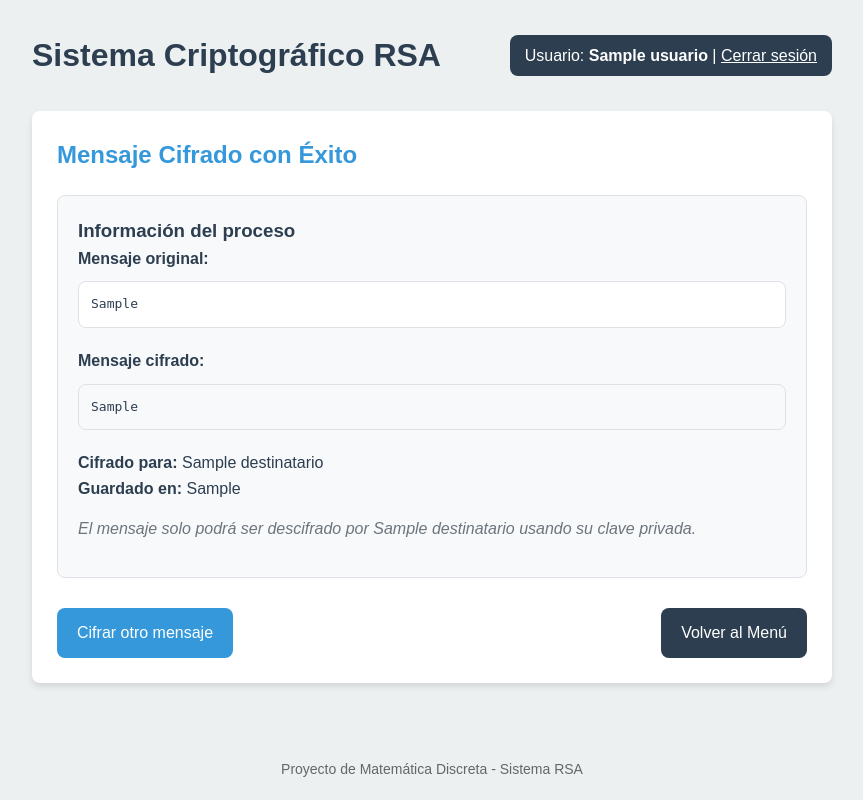
After one commit to EsthebanHeredia/RSAencrypter, a Flask app: template templates/resultado_cifrado.html in a window 1280 px wide. The commit adds this page. Shown: the whole page, without its empty margins (208-1071 px from the left). Run offline with Flask 2, Linux system fonts and the light colour scheme; the template is opened without the code that fills it: most values are stand-ins (such as "Sample title", 1, 10 or a date in 2020).

```diff
--- a/app.py
+++ b/app.py
@@ -1,7 +1,7 @@
 from flask import Flask, render_template, request, redirect, url_for, session, flash
 import os
 from rsa_utils import generar_claves_rsa, cifrar_mensaje, descifrar_mensaje, guardar_mensaje
-from config import USERS, KEYS_DIR, MESSAGES_DIR
+from config import USER_CREDENTIALS, USERS, KEYS_DIR, MESSAGES_DIR
 
 app = Flask(__name__)
 # Clave secreta para las sesiones de Flask (protege las cookies)
@@ -19,17 +19,19 @@ def index():
 def login():
     """
     Procesa el formulario de inicio de sesión.
-    Verifica si el usuario seleccionado es válido y lo guarda en la sesión.
+    Verifica si el usuario y contraseña son válidos.
     """
     usuario = request.form.get('usuario')
-    # Verificamos que el usuario esté en nuestra lista de usuarios permitidos
-    if usuario in USERS:
+    password = request.form.get('password')
+
+    # Verificamos que el usuario esté en nuestra lista y la contraseña sea correcta
+    if usuario in USERS and USER_CREDENTIALS[usuario] == password:
         # Guardamos el usuario en la sesión
         session['usuario'] = usuario
         return redirect(url_for('menu'))
     else:
-        # Si el usuario no es válido, mostramos un mensaje de error
-        flash('Usuario no válido')
+        # Si el usuario o contraseña no son válidos, mostramos mensaje de error
+        flash('Usuario o contraseña incorrectos')
         return redirect(url_for('index'))
 
 @app.route('/menu')
@@ -66,7 +68,10 @@ def generar_claves():
     if 'usuario' not in session:
         return redirect(url_for('index'))
 
-    return render_template('generar.html', usuario=session['usuario'])
+    usuario = session['usuario']
+    tiene_claves = os.path.exists(os.path.join(KEYS_DIR, f"{usuario}_private.key"))
+
+    return render_template('generar.html', usuario=usuario, tiene_claves=tiene_claves)
 
 @app.route('/procesar_generacion', methods=['POST'])
 def procesar_generacion():
@@ -80,6 +85,15 @@ def procesar_generacion():
     usuario = session['usuario']
 
     try:
+        # Verificamos si hay que eliminar claves antiguas
+        private_key_path = os.path.join(KEYS_DIR, f"{usuario}_private.key")
+        public_key_path = os.path.join(KEYS_DIR, f"{usuario}_public.key")
+
+        if os.path.exists(private_key_path):
+            os.remove(private_key_path)
+        if os.path.exists(public_key_path):
+            os.remove(public_key_path)
+
         # Llamamos a la función que genera y guarda las claves
         if generar_claves_rsa(usuario):
             flash('Claves generadas con éxito')
@@ -109,9 +123,7 @@ def cifrar():
 @app.route('/procesar_cifrado', methods=['POST'])
 def procesar_cifrado():
     """
-    Procesa el cifrado de un mensaje.
-    Toma el mensaje del formulario, lo cifra con la clave pública del destinatario
-    y guarda el resultado en un archivo.
+    Procesa el cifrado de un mensaje y lo muestra en pantalla.
     """
     if 'usuario' not in session:
         return redirect(url_for('index'))
@@ -127,19 +139,25 @@ def procesar_cifrado():
         if mensaje_cifrado:
             # Guardamos el mensaje cifrado en un archivo
             ruta_guardado = guardar_mensaje(mensaje_cifrado, nombre_archivo, cifrado=True)
-            flash(f'Mensaje cifrado y guardado en {ruta_guardado}')
+
+            # Mostramos el resultado en una página específica
+            return render_template('resultado_cifrado.html',
+                                  usuario=usuario,
+                                  mensaje_original=mensaje,
+                                  mensaje_cifrado=mensaje_cifrado,
+                                  destinatario=otro_usuario,
+                                  ruta_guardado=ruta_guardado)
         else:
             flash('Error al cifrar el mensaje')
+            return redirect(url_for('cifrar'))
     except Exception as e:
         flash(f'Error: {str(e)}')
-
-    return redirect(url_for('menu'))
+        return redirect(url_for('cifrar'))
 
 @app.route('/descifrar')
 def descifrar():
     """
     Muestra la página para descifrar mensajes.
-    Muestra una lista de archivos cifrados disponibles para que el usuario seleccione.
     """
     if 'usuario' not in session:
         return redirect(url_for('index'))
@@ -154,21 +172,23 @@ def descifrar():
 @app.route('/procesar_descifrado', methods=['POST'])
 def procesar_descifrado():
     """
-    Procesa el descifrado de un mensaje.
-    Lee el archivo seleccionado, descifra su contenido usando la clave privada
-    del usuario y guarda el resultado en un nuevo archivo.
+    Procesa el descifrado de un mensaje y lo muestra en pantalla.
     """
     if 'usuario' not in session:
         return redirect(url_for('index'))
 
     usuario = session['usuario']
     archivo = request.form.get('archivo')
-    # Extraemos el nombre base del archivo para usar al guardar el descifrado
-    nombre_archivo = os.path.splitext(archivo)[0].replace('_cifrado', '')
 
     try:
+        # Ruta completa al archivo cifrado
+        ruta_archivo = os.path.join(MESSAGES_DIR, archivo)
+
+        # Extraemos el nombre base del archivo
+        nombre_archivo = os.path.splitext(archivo)[0].replace('_cifrado', '')
+
         # Leemos el mensaje cifrado del archivo
-        with open(os.path.join(MESSAGES_DIR, archivo), 'r') as f:
+        with open(ruta_archivo, 'r') as f:
             mensaje_cifrado = f.read()
 
         # Desciframos el mensaje usando la clave privada del usuario
@@ -177,13 +197,20 @@ def procesar_descifrado():
         if mensaje_descifrado:
             # Guardamos el mensaje descifrado en un nuevo archivo
             ruta_guardado = guardar_mensaje(mensaje_descifrado, nombre_archivo, cifrado=False)
-            flash(f'Mensaje descifrado y guardado en {ruta_guardado}')
+
+            # Mostramos el resultado en una página específica
+            return render_template('resultado_descifrado.html',
+                                  usuario=usuario,
+                                  mensaje_cifrado=mensaje_cifrado,
+                                  mensaje_descifrado=mensaje_descifrado,
+                                  nombre_archivo=archivo,
+                                  ruta_guardado=ruta_guardado)
         else:
-            flash('Error al descifrar el mensaje')
+            flash('Error al descifrar el mensaje. Es posible que no tengas la clave privada correcta.')
+            return redirect(url_for('descifrar'))
     except Exception as e:
         flash(f'Error: {str(e)}')
-
-    return redirect(url_for('menu'))
+        return redirect(url_for('descifrar'))
 
 @app.route('/logout')
 def logout():
--- a/static/css/style.css
+++ b/static/css/style.css
@@ -215,3 +215,47 @@ footer {
         width: 100%;
     }
 }
+/* Version 2.0 styles */
+
+.warning-box {
+    background-color: #fff3cd;
+    border: 1px solid #ffeeba;
+    color: #856404;
+    padding: 15px;
+    border-radius: var(--border-radius);
+    margin-bottom: 20px;
+}
+
+.result-box {
+    background-color: #f8f9fa;
+    border: 1px solid #dee2e6;
+    padding: 20px;
+    border-radius: var(--border-radius);
+    margin-bottom: 20px;
+}
+
+.message-box {
+    background-color: white;
+    border: 1px solid #dee2e6;
+    padding: 12px;
+    margin: 10px 0 20px;
+    border-radius: var(--border-radius);
+    max-height: 150px;
+    overflow-y: auto;
+    word-break: break-all;
+    font-family: monospace;
+}
+
+.message-box.encrypted {
+    background-color: #f8f9fa;
+}
+
+.message-box.decrypted {
+    background-color: #e9f7ef;
+}
+
+.info-text {
+    font-style: italic;
+    margin: 15px 0;
+    color: #6c757d;
+}
--- a/templates/index.html
+++ b/templates/index.html
@@ -10,7 +10,7 @@
     <div class="container">
         <h1>Sistema Criptográfico RSA</h1>
         <div class="card">
-            <h2>Seleccione su usuario</h2>
+            <h2>Inicio de sesión</h2>
 
             {% with messages = get_flashed_messages() %}
                 {% if messages %}
@@ -31,6 +31,10 @@
                         <option value="USUARIO_B">Usuario B</option>
                     </select>
                 </div>
+                <div class="form-group">
+                    <label for="password">Contraseña:</label>
+                    <input type="password" name="password" id="password" required>
+                </div>
                 <button type="submit" class="btn">Ingresar</button>
             </form>
         </div>
--- a/templates/menu.html
+++ b/templates/menu.html
@@ -30,8 +30,8 @@
 
             <div class="menu-options">
                 <div class="option">
-                    <a href="/generar_claves" class="btn-option {% if tiene_claves %}btn-disabled{% endif %}">
-                        1. Generar claves RSA
+                    <a href="/generar_claves" class="btn-option">
+                        1. {% if tiene_claves %}Regenerar{% else %}Generar{% endif %} claves RSA
                     </a>
                     {% if tiene_claves %}
                         <span class="badge">Claves ya generadas</span>
--- /dev/null
+++ b/templates/resultado_cifrado.html
@@ -0,0 +1,47 @@
+<!DOCTYPE html>
+<html lang="es">
+<head>
+    <meta charset="UTF-8">
+    <meta name="viewport" content="width=device-width, initial-scale=1.0">
+    <title>Mensaje Cifrado - {{ usuario }}</title>
+    <link rel="stylesheet" href="{{ url_for('static', filename='css/style.css') }}">
+</head>
+<body>
+    <div class="container">
+        <header>
+            <h1>Sistema Criptográfico RSA</h1>
+            <div class="user-info">
+                Usuario: <strong>{{ usuario }}</strong> | <a href="/logout">Cerrar sesión</a>
+            </div>
+        </header>
+
+        <div class="card">
+            <h2>Mensaje Cifrado con Éxito</h2>
+
+            <div class="result-box">
+                <h3>Información del proceso</h3>
+                <p><strong>Mensaje original:</strong></p>
+                <div class="message-box">{{ mensaje_original }}</div>
+
+                <p><strong>Mensaje cifrado:</strong></p>
+                <div class="message-box encrypted">{{ mensaje_cifrado }}</div>
+
+                <p><strong>Cifrado para:</strong> {{ destinatario }}</p>
+                <p><strong>Guardado en:</strong> {{ ruta_guardado }}</p>
+
+                <div class="info-text">
+                    <p>El mensaje solo podrá ser descifrado por {{ destinatario }} usando su clave privada.</p>
+                </div>
+            </div>
+
+            <div class="form-buttons">
+                <a href="/cifrar" class="btn">Cifrar otro mensaje</a>
+                <a href="/menu" class="btn btn-secondary">Volver al Menú</a>
+            </div>
+        </div>
+    </div>
+    <footer>
+        <p>Proyecto de Matemática Discreta - Sistema RSA</p>
+    </footer>
+</body>
+</html>
```
Also changed, not shown: config.py (+6 -2 lines), templates/generar.html (+8 -1 lines), templates/resultado_descifrado.html (added, +44 -0 lines).
